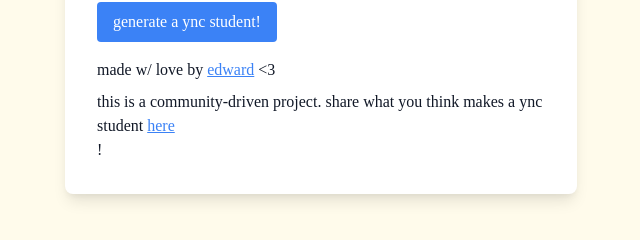
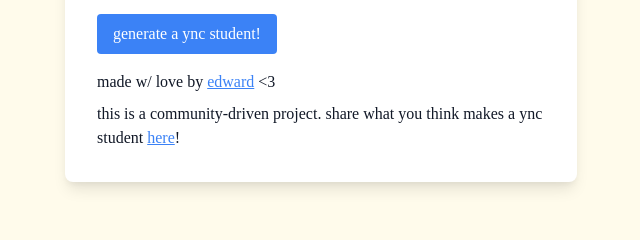
Before and after one commit to edliau/edliau.github.io, a website: page generator.html in a window 1280 px wide. Shown: the part 352-592 px from the top of the page, without its empty margins (319-959 px from the left). Drawn offline with nearby package versions, Linux system fonts and the light colour scheme; files that its build step writes are made by us from their sources.

Commit message:
Update generator.html

```diff
--- a/generator.html
+++ b/generator.html
@@ -26,7 +26,7 @@
         <p id="portfolio" class="text-lg"></p>
         <button id="generate-button" class="mt-4 px-4 py-2 bg-blue-500 text-white rounded hover:bg-blue-600 focus:outline-none focus:bg-blue-600">generate a ync student!</button>
         <p class="text-light pt-4">made w/ love by <a href="https://edliau.github.io/" class="text-blue-500 underline hover:text-blue-400">edward</a> <3</p>
-        <p class="text-light pt-2">this is a community-driven project. share what you think makes a ync student <a href="https://forms.gle/vK5B5YNFQMjNKKYP8" class="text-blue-500 underline hover:text-blue-400">here</a></p>!
+        <p class="text-light pt-2">this is a community-driven project. share what you think makes a ync student <a href="https://forms.gle/vK5B5YNFQMjNKKYP8" class="text-blue-500 underline hover:text-blue-400">here</a>!</p>
     </div>
     <script src="./yalehnus-generator/portfolio.js">
     </script>
```
